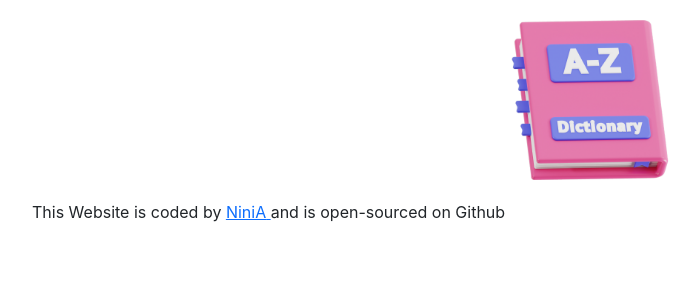
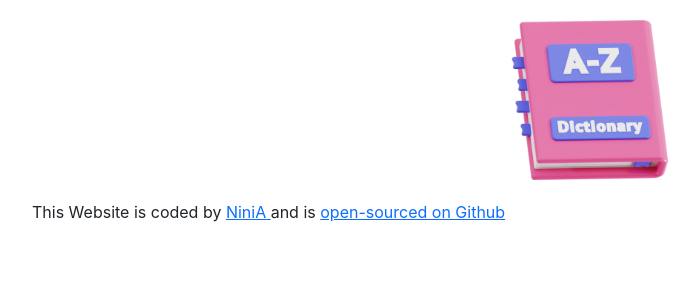
Before and after one commit to niniantadze/final-project-react-dictionary-by-ninia, a React (Create React App) app: page / in a window 1280 px wide. Shown: the top 300 px of the page, without its empty margins (50-749 px from the left). Built offline with nearby package versions, Linux system fonts and the light colour scheme.

Commit message:
added some changes in terminal

```diff
--- a/package.json
+++ b/package.json
@@ -34,5 +34,8 @@
       "last 1 firefox version",
       "last 1 safari version"
     ]
+  },
+  "devDependencies": {
+    "@babel/plugin-proposal-private-property-in-object": "^7.21.11"
   }
 }
--- a/src/App.js
+++ b/src/App.js
@@ -11,10 +11,22 @@
         </header>
         <footer>
           This Website is coded by{" "}
-          <a href="https://www.linkedin.com/in/nino-antadze/" target="_blank">
+          <a
+            href="https://www.linkedin.com/in/nino-antadze/"
+            target="_blank"
+            rel="noopener noreferrer"
+          >
             NiniA{" "}
           </a>
-          and is <a>open-sourced on Github</a>
+          and is{" "}
+          <a
+            href="https://github.com/niniantadze/final-project-react-dictionary-by-ninia"
+            target="_blank"
+            rel="noopener noreferrer"
+          >
+            {" "}
+            open-sourced on Github
+          </a>
         </footer>
       </div>
     </div>
```
Also changed, not shown: 1 other file (tests, documents, lock files or other folders).
